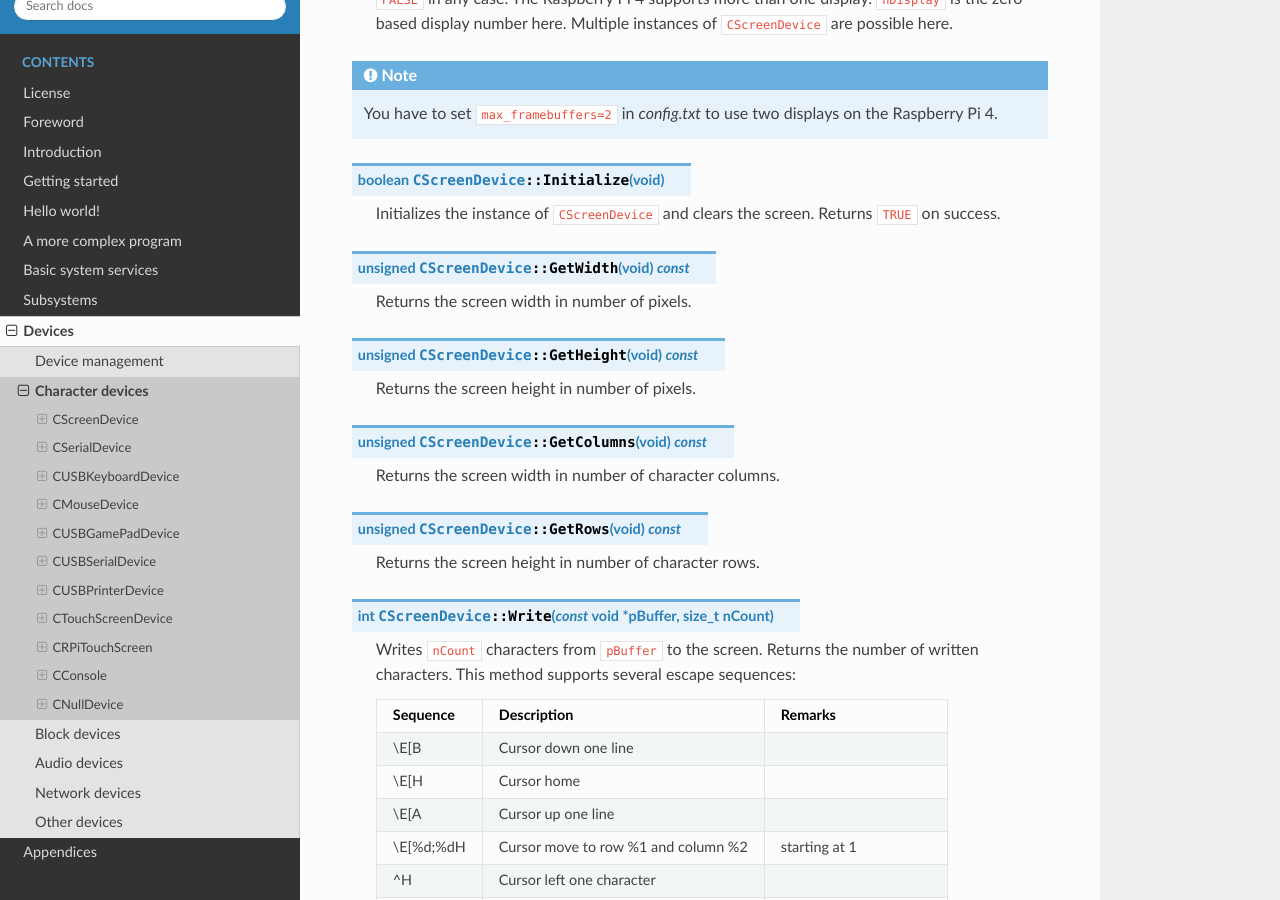
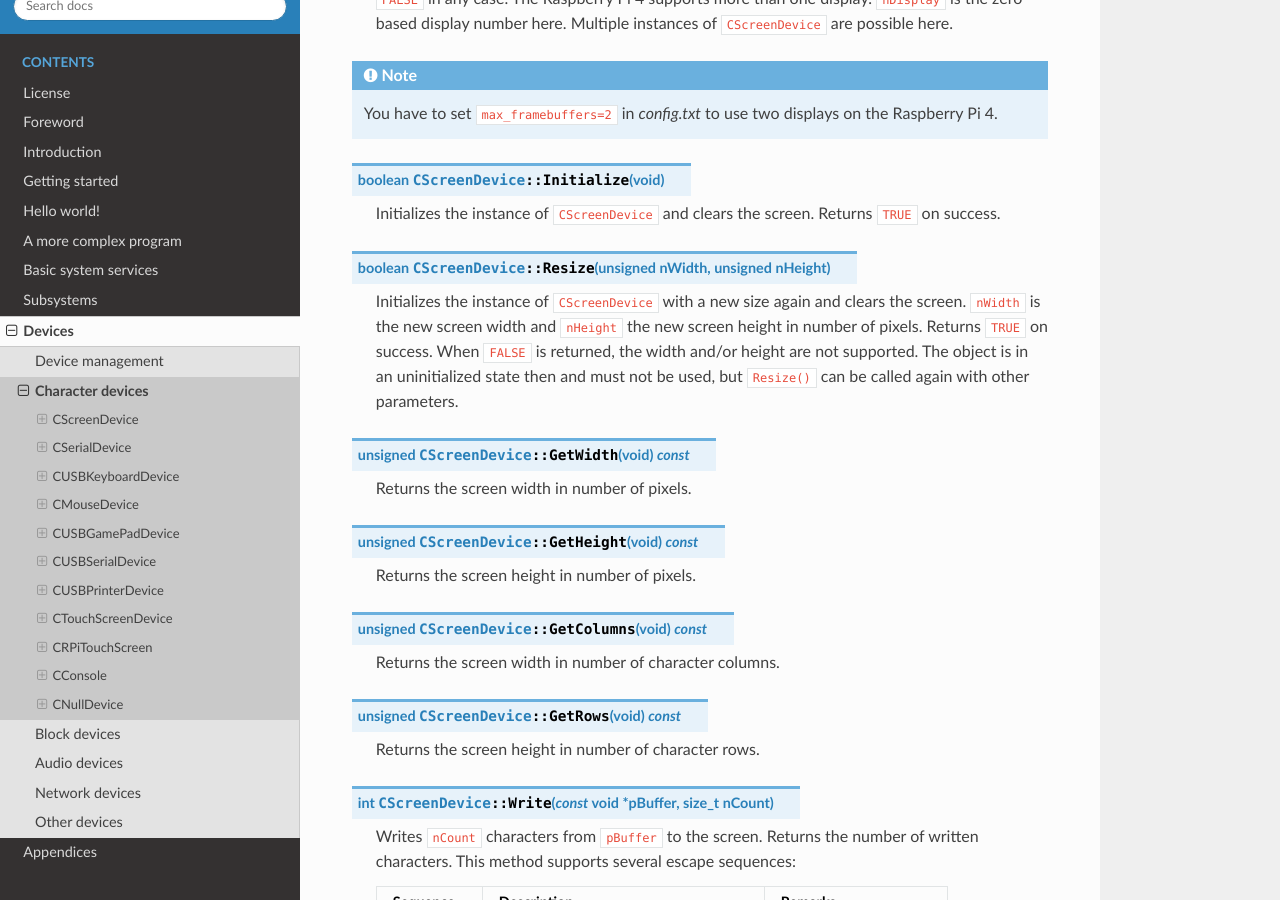
Before and after one commit to rsta2/circle-docs, a Sphinx documentation site: the page built from docs/devices/character-devices.rst, in a window 1280 px wide and 900 px high, scrolled down 709 px. Built offline with Sphinx 7.4.7 and the Read the Docs theme 2.0.0, drawn with Linux system fonts in a browser that asks for light colours.

Commit message:
devices/character-devices: Add CScreenDevice::Resize()

```diff
--- a/docs/devices/character-devices.rst
+++ b/docs/devices/character-devices.rst
@@ -25,6 +25,10 @@ CScreenDevice
 .. cpp:function:: boolean CScreenDevice::Initialize (void)
 
 	Initializes the instance of ``CScreenDevice`` and clears the screen. Returns ``TRUE`` on success.
+
+.. cpp:function:: boolean CScreenDevice::Resize (unsigned nWidth, unsigned nHeight)
+
+	Initializes the instance of ``CScreenDevice`` with a new size again and clears the screen. ``nWidth`` is the new screen width and ``nHeight`` the new screen height in number of pixels. Returns ``TRUE`` on success. When ``FALSE`` is returned, the width and/or height are not supported. The object is in an uninitialized state then and must not be used, but ``Resize()`` can be called again with other parameters.
 
 .. cpp:function:: unsigned CScreenDevice::GetWidth (void) const
 
```
